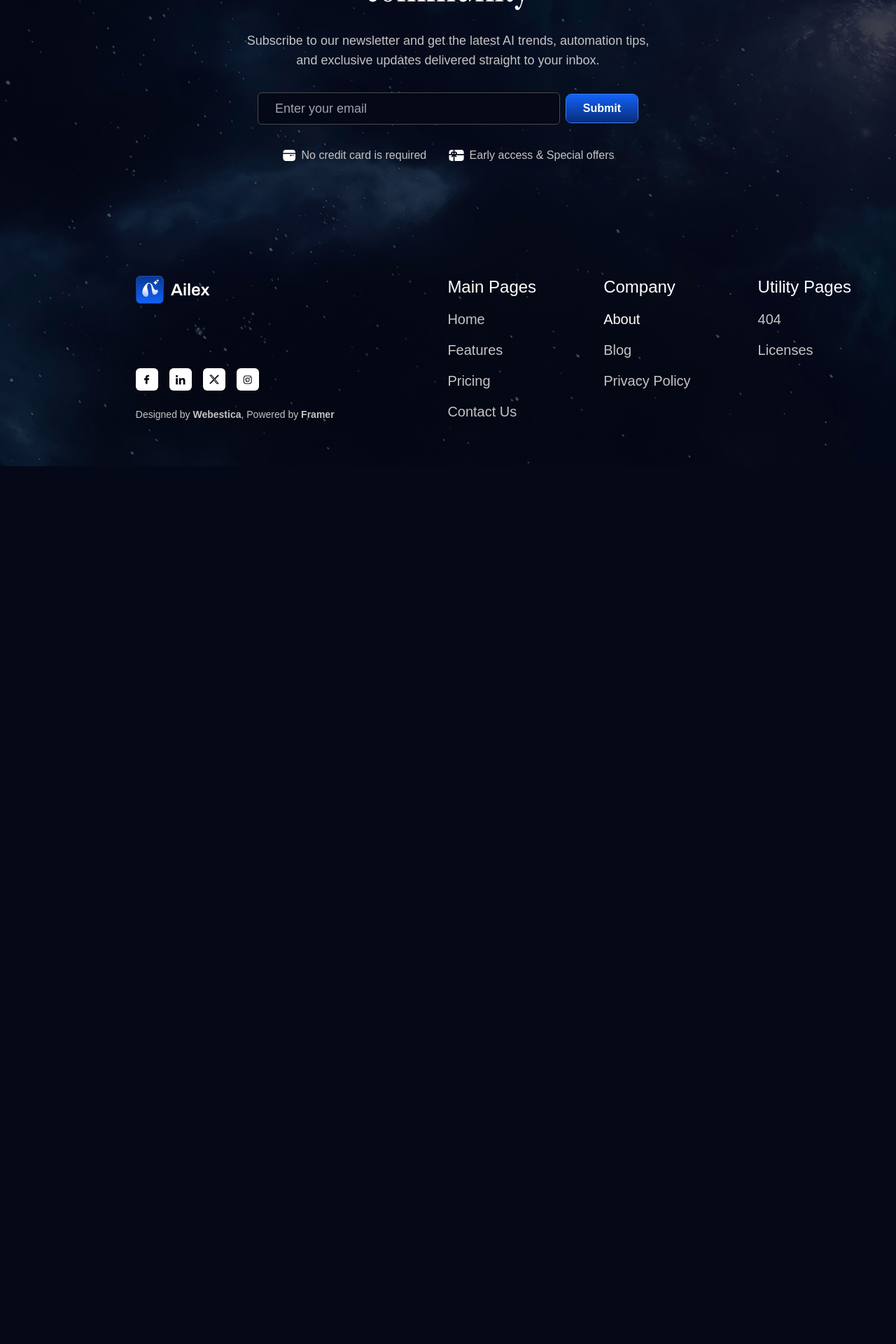
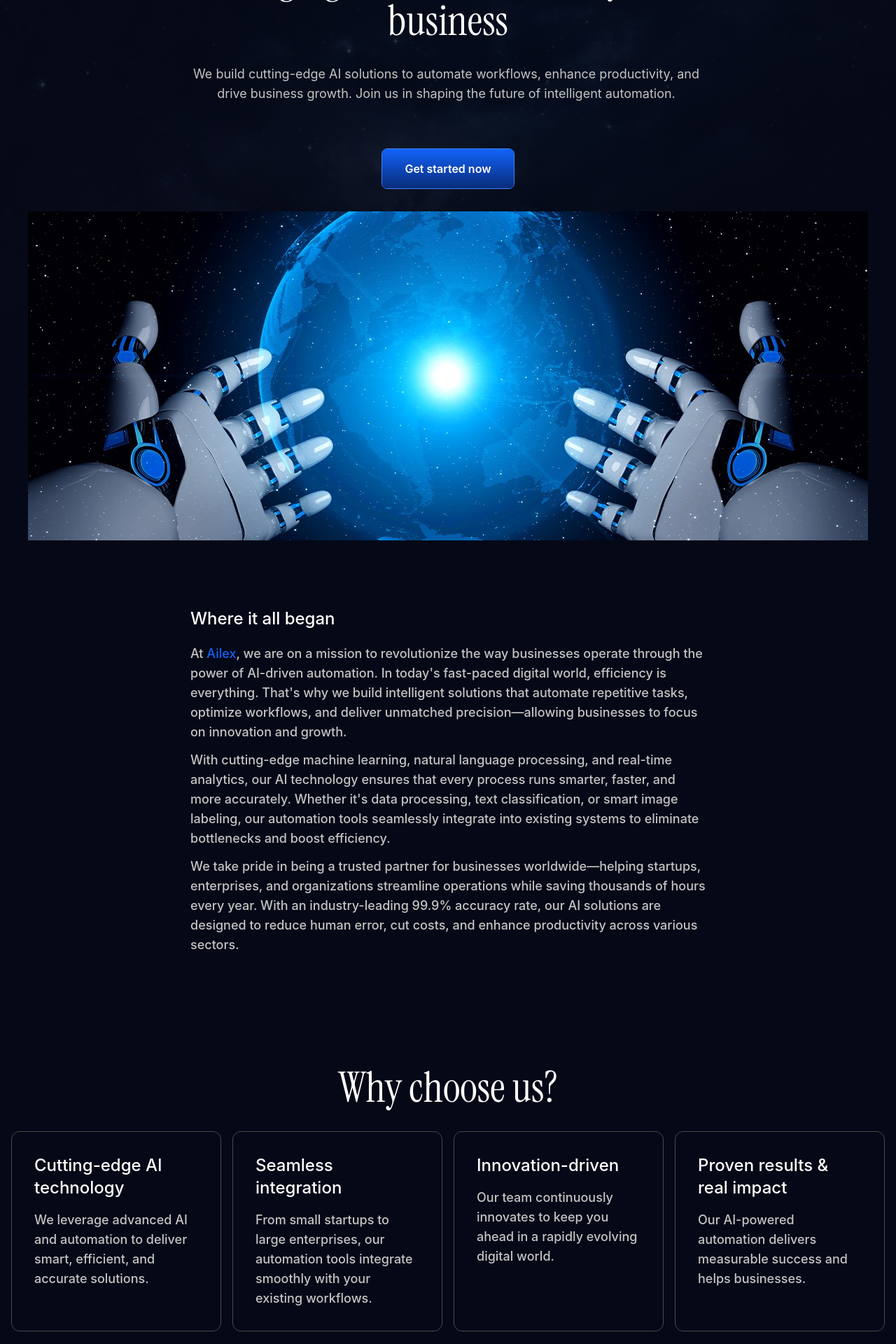
Before and after one commit to jasmit-lathiya/ailex-web-replica, a React (Create React App) app: page /about in a window 1280 px wide. Shown: the part 300-2220 px from the top of the page at 70% size. Before the commit the page ends 966 px from the top, so only its background shows below. Built offline with nearby package versions, Linux system fonts and the light colour scheme; a web font is replaced by a local one.

Commit message:
About Page Implemented

```diff
--- a/src/App.tsx
+++ b/src/App.tsx
@@ -10,6 +10,7 @@ import LicencePage from './pages/licence'
 import PrivacyPolicyPage from './pages/privacyPolicy'
 import FeaturePage from './pages/feature'
 import ContactUsPage from './pages/contactUs'
+import AboutPage from './pages/about'
 
 const AppRouter = () => {
   return (
@@ -17,6 +18,7 @@ const AppRouter = () => {
       <Navbar />
       <Routes>
         <Route path="/" element={<HomePage />} />
+        <Route path="/about" element={<AboutPage />} />
         <Route path="/pricing" element={<PricingPage />} />
         <Route path="/blog" element={<BlogPage />} />
         <Route path="/feature" element={<FeaturePage />} />
@@ -24,6 +26,7 @@ const AppRouter = () => {
         <Route path="/licenses" element={<LicencePage />} />
         <Route path="/privacy-policy" element={<PrivacyPolicyPage />} />
         <Route path="/contact-us" element={<ContactUsPage />} />
+        <Route path="*" element={<Page404 />} />
       </Routes>
       <FooterSection />
     </BrowserRouter>
--- a/src/organisms/clientLogoSection/ClientLogoSection.tsx
+++ b/src/organisms/clientLogoSection/ClientLogoSection.tsx
@@ -21,8 +21,8 @@ const logos = [
 
 function ClientLogoSection() {
   return (
-    <section className="w-full overflow-hidden py-16 ">
-      <div className="max-w-7xl mx-auto px-4">
+    <section className="w-screen overflow-hidden py-16">
+      <div className="max-w-7xl mx-auto">
         <p className="text-center font-medium mb-10">
           Helping businesses succeed worldwide
         </p>
--- /dev/null
+++ b/src/pages/about/AboutPage.tsx
@@ -0,0 +1,87 @@
+import { motion } from 'framer-motion'
+import AnimatedText from '../../molecules/animatedText'
+import aboutBg from '../../assets/images/galaxyBg.jpeg'
+import robotHandsImg from '../../assets/images/robotHands.jpeg'
+import { SecondaryButton } from '../../atoms/button'
+import ClientLogoSection from '../../organisms/clientLogoSection'
+import WhyChooseUs from './organisms/whyChooseUs'
+
+const AboutPage = () => {
+  return (
+    <div className="min-h-screen flex flex-col items-center justify-center p-4 md:p-8">
+      <div className="flex flex-col items-center justify-center gap-8 p-4">
+        <div
+          className="absolute inset-0 bg-cover bg-center bg-no-repeat z-[-1] opacity-30"
+          style={{
+            backgroundImage: `url(${aboutBg})`,
+          }}
+        />
+        <AnimatedText
+          sentence="Bringing the future of AI to your business"
+          className="font-instrument text-4xl md:text-6xl mt-48 text-center max-w-2xl"
+        />
+        <AnimatedText
+          sentence="We build cutting-edge AI solutions to automate workflows, enhance productivity, and drive business growth. Join us in shaping the future of intelligent automation."
+          wordByWordAnimation
+          className="text-lg text-primaryDisabled text-center max-w-3xl"
+        />
+        <div className="absolute bottom-0 right-0 w-full h-full bg-gradient-to-tl from-defaultBlack to-transparent z-[-1]" />
+
+        <motion.div
+          className="flex flex-col items-center gap-8 mt-8"
+          initial={{ opacity: 0, y: 50 }}
+          whileInView={{ opacity: 1, y: 0 }}
+          viewport={{ once: true }}
+          transition={{ duration: 1 }}
+        >
+          <SecondaryButton className="py-4 px-8">
+            Get started now
+          </SecondaryButton>
+          <img src={robotHandsImg} alt="Robot hands" />{' '}
+        </motion.div>
+
+        <motion.div
+          className="flex flex-col gap-3 max-w-3xl text-primaryDisabled font-medium text-lg p-4"
+          initial={{ opacity: 0, y: 50 }}
+          whileInView={{ opacity: 1, y: 0 }}
+          viewport={{ once: true }}
+          transition={{ duration: 1 }}
+        >
+          <span className="text-2xl text-start w-full pb-2 pt-12 text-defaultWhite">
+            Where it all began
+          </span>
+          <p>
+            At <span className="text-defaultBlue">Ailex</span>, we are on a
+            mission to revolutionize the way businesses operate through the
+            power of AI-driven automation. In today's fast-paced digital world,
+            efficiency is everything. That's why we build intelligent solutions
+            that automate repetitive tasks, optimize workflows, and deliver
+            unmatched precision—allowing businesses to focus on innovation and
+            growth.
+          </p>
+          <p>
+            With cutting-edge machine learning, natural language processing, and
+            real-time analytics, our AI technology ensures that every process
+            runs smarter, faster, and more accurately. Whether it's data
+            processing, text classification, or smart image labeling, our
+            automation tools seamlessly integrate into existing systems to
+            eliminate bottlenecks and boost efficiency.
+          </p>
+          <p>
+            We take pride in being a trusted partner for businesses
+            worldwide—helping startups, enterprises, and organizations
+            streamline operations while saving thousands of hours every year.
+            With an industry-leading 99.9% accuracy rate, our AI solutions are
+            designed to reduce human error, cut costs, and enhance productivity
+            across various sectors.
+          </p>
+        </motion.div>
+
+        <WhyChooseUs />
+        <ClientLogoSection />
+      </div>
+    </div>
+  )
+}
+
+export default AboutPage
--- /dev/null
+++ b/src/pages/about/index.ts
@@ -0,0 +1,3 @@
+import AboutPage from './AboutPage'
+
+export default AboutPage
--- /dev/null
+++ b/src/pages/about/organisms/whyChooseUs/WhyChooseUs.tsx
@@ -0,0 +1,54 @@
+import { motion } from 'framer-motion'
+
+const chooseUsData = [
+  {
+    title: 'Cutting-edge AI technology',
+    description:
+      'We leverage advanced AI and automation to deliver smart, efficient, and accurate solutions.',
+  },
+  {
+    title: 'Seamless integration',
+    description:
+      'From small startups to large enterprises, our automation tools integrate smoothly with your existing workflows.',
+  },
+  {
+    title: 'Innovation-driven',
+    description:
+      'Our team continuously innovates to keep you ahead in a rapidly evolving digital world.',
+  },
+  {
+    title: 'Proven results & real impact',
+    description:
+      'Our AI-powered automation delivers measurable success and helps businesses.',
+  },
+]
+
+const WhyChooseUs = () => {
+  return (
+    <div className="flex flex-col items-center justify-center mt-24 gap-8 p-4">
+      <span className="text-4xl md:text-6xl lg:text-6xl font-instrument max-w-4xl">
+        Why choose us?
+      </span>
+
+      <div className="grid grid-cols-1 sm:grid-cols-2 lg:grid-cols-4 gap-4 text-wrap">
+        {chooseUsData.map((data, index) => (
+          <motion.div
+            key={data.title}
+            className="flex flex-col border border-defaultGrey rounded-xl p-8 font-medium gap-4 "
+            initial={{ opacity: 0, y: 50 }}
+            whileInView={{ opacity: 1, y: 0 }}
+            viewport={{ once: true }}
+            transition={{ duration: 0.7, delay: index * 0.7 }}
+          >
+            <span className="text-2xl">{data.title}</span>
+            <span className="text-lg text-primaryDisabled  whitespace-normal">
+              {data.description}
+            </span>
+          </motion.div>
+        ))}
+      </div>
+    </div>
+  )
+}
+
+export default WhyChooseUs
--- /dev/null
+++ b/src/pages/about/organisms/whyChooseUs/index.ts
@@ -0,0 +1,3 @@
+import WhyChooseUs from './WhyChooseUs'
+
+export default WhyChooseUs
--- a/src/pages/contactUs/ContactUsPage.tsx
+++ b/src/pages/contactUs/ContactUsPage.tsx
@@ -1,4 +1,4 @@
-import heroSectionBg from '../../assets/images/heroSectionBg.jpeg'
+import contactUsBg from '../../assets/images/galaxyBg.jpeg'
 import accessOurKnowledgeBaseIcon from '../../assets/icons/aiProcess.svg'
 import discoverAilexTutorialsIcon from '../../assets/icons/smartIimageLabeling.svg'
 import joinOurCommunityIcon from '../../assets/icons/aiDrivenAccuracy.svg'
@@ -41,7 +41,7 @@ const ContactUsPage = () => {
           <div
             className="absolute inset-0 bg-cover bg-center bg-no-repeat z-[-1] opacity-30"
             style={{
-              backgroundImage: `url(${heroSectionBg})`,
+              backgroundImage: `url(${contactUsBg})`,
             }}
           />
           <AnimatedText
--- a/src/pages/pricing/PricingPage.tsx
+++ b/src/pages/pricing/PricingPage.tsx
@@ -4,10 +4,11 @@ import ClientLogoSection from '../../organisms/clientLogoSection'
 import FreeplanCard from '../../organisms/freeplanCard'
 import PremiumplanCard from '../../organisms/premiumplanCard'
 import FounderMessage from '../../organisms/founderMessage'
+import PricingBenefits from './organisms/pricingBenefits'
 
 const PricingPage = () => {
   return (
-    <div className="min-h-screen flex flex-col items-center justify-center  p-8">
+    <div className="min-h-screen flex flex-col items-center justify-center p-8">
       <div className="max-w-7xl flex flex-col items-center justify-center gap-16">
         <div className="flex flex-col items-center justify-center gap-8">
           <AnimatedText
@@ -24,6 +25,7 @@ const PricingPage = () => {
           <FreeplanCard />
           <PremiumplanCard />
         </div>
+        <PricingBenefits />
         <motion.div
           className="flex items-center justify-center"
           initial={{ opacity: 0, y: 50 }}
--- /dev/null
+++ b/src/pages/pricing/organisms/pricingBenefits/index.ts
@@ -0,0 +1,3 @@
+import PricingBenefits from './PricingBenefits'
+
+export default PricingBenefits
```
Also changed, not shown: src/pages/pricing/organisms/pricingBenefits/PricingBenefits.tsx (added, +59 -0 lines), src/assets/images/robotHands.jpeg (added).
